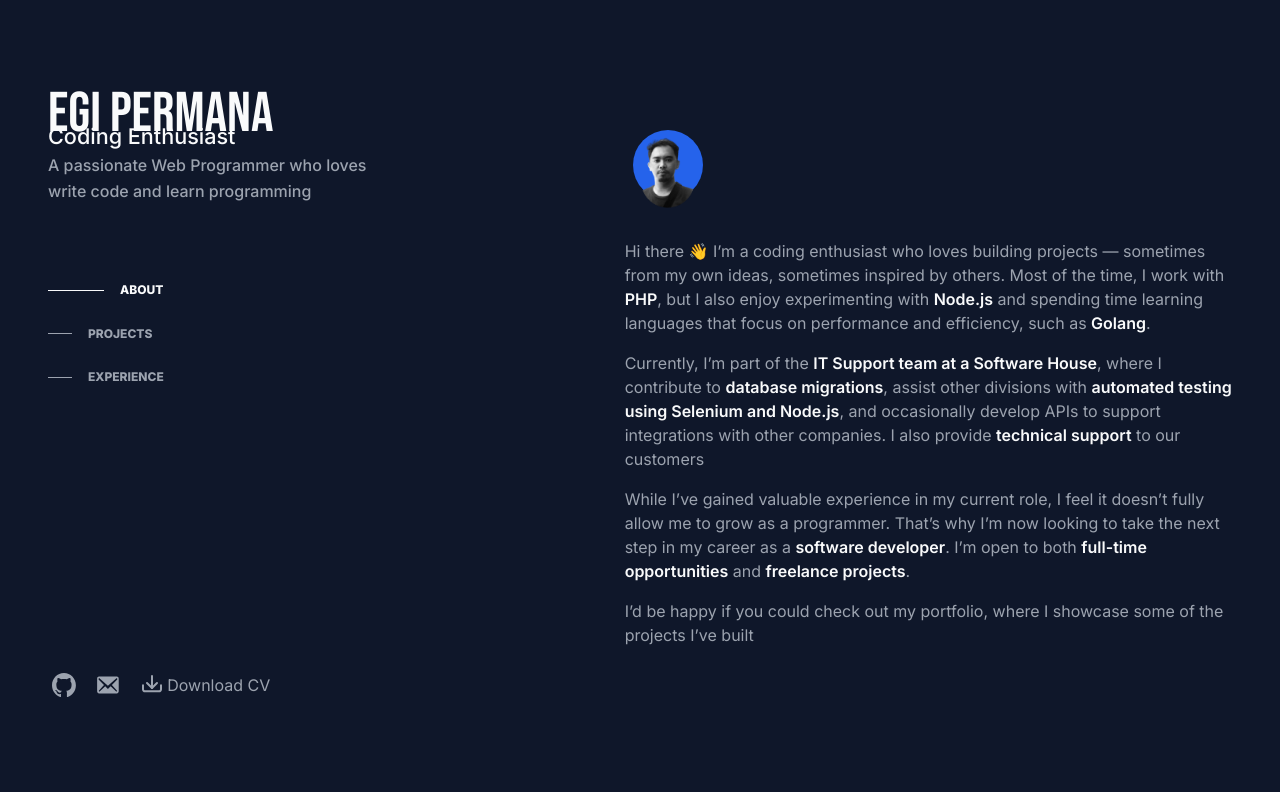
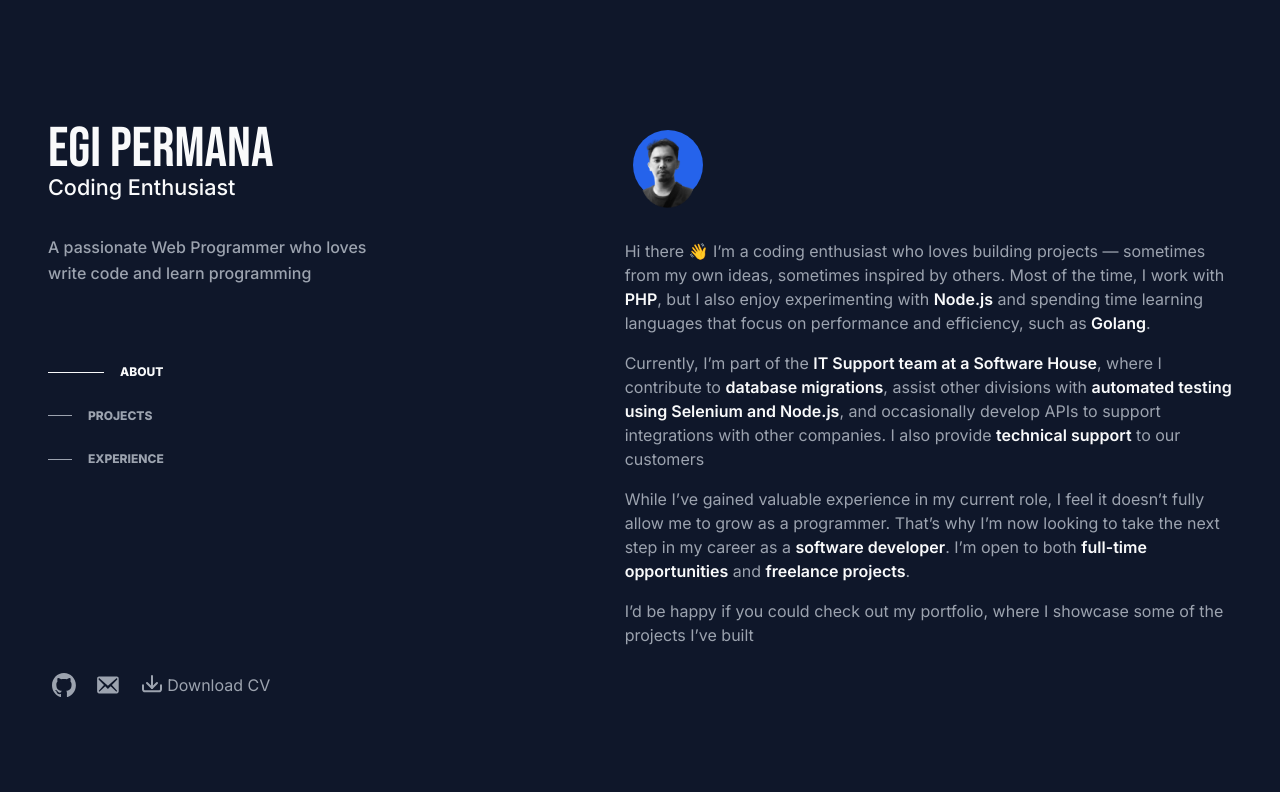
Before and after one commit to egipermana12/protfolio-v1, a Vue app: page / in a window 1280 px wide. Shown: the top 792 px of the page. Built offline with nearby package versions, Linux system fonts and the light colour scheme.

Commit message:
sedikit perubahan

```diff
--- a/src/components/HeaderHero.vue
+++ b/src/components/HeaderHero.vue
@@ -183,7 +183,7 @@
     width: 3.5rem;
 }
 
-.name > a{
+.name{
     font-size: 2.25rem;
     line-height: 2.5rem;
 }
@@ -200,15 +200,17 @@
     color: var(--text-secondary);
     max-width: 20rem;
     font-size: 15px;
+    margin-top: 2rem;
 }
 
 
 /* tablet */
 @media (min-width: 768px){
-    .name > a{
+    .name {
         font-size: 3.5rem;
         line-height: .8rem;
         /* text-transform: uppercase; */
+        margin-top: 1.5rem;
     }
 
     .hai{
@@ -224,7 +226,7 @@
         line-height: 1.85rem;
         font-weight: 500;
         color: var(--text);
-        margin-top: -1.6rem;
+        margin-top: 1rem;
     }
 
     .desc{
@@ -251,5 +253,9 @@
     .nav{
         display: block;
     }
+
+    .name {
+        margin-top: 3rem;
+    }
 }
 </style>
```
